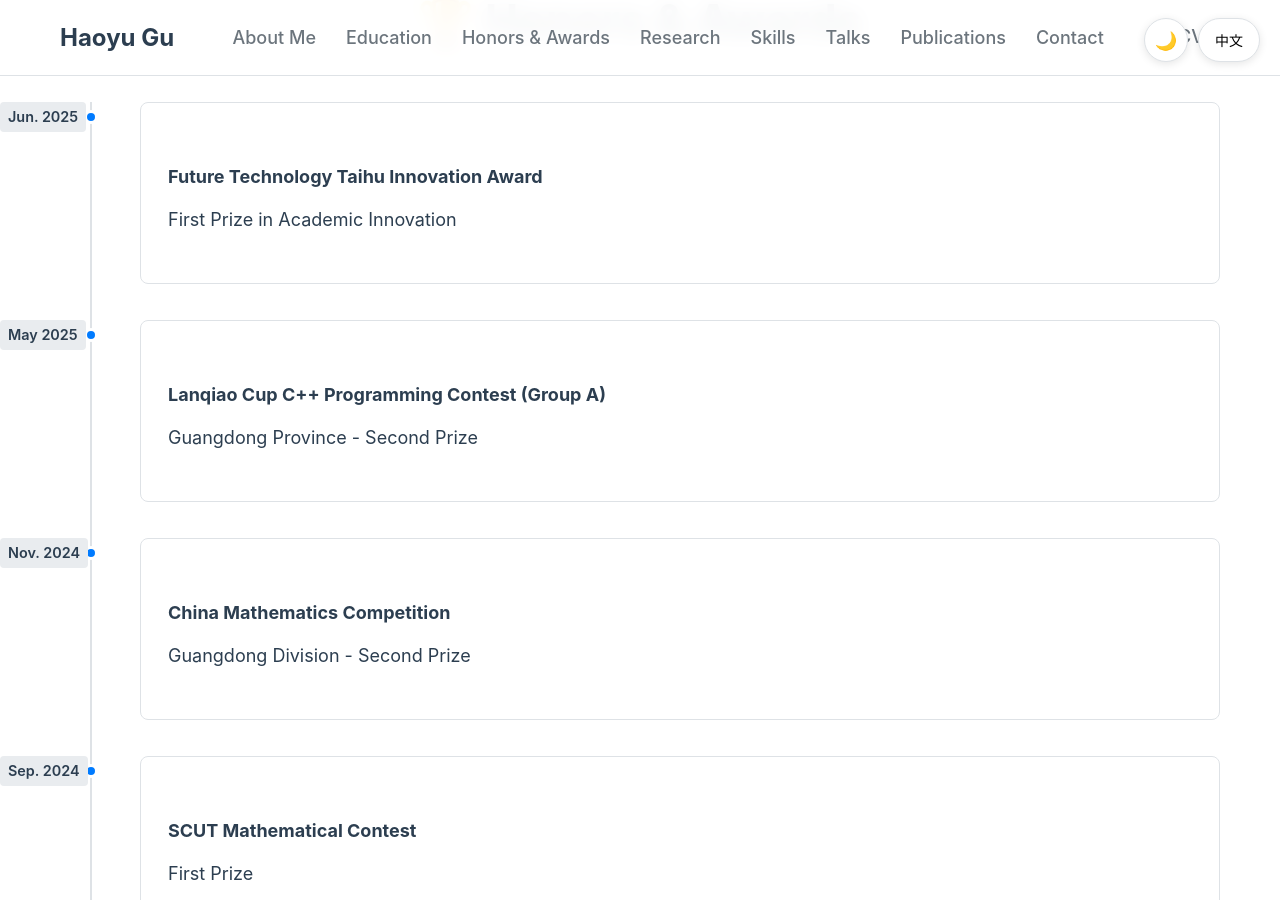
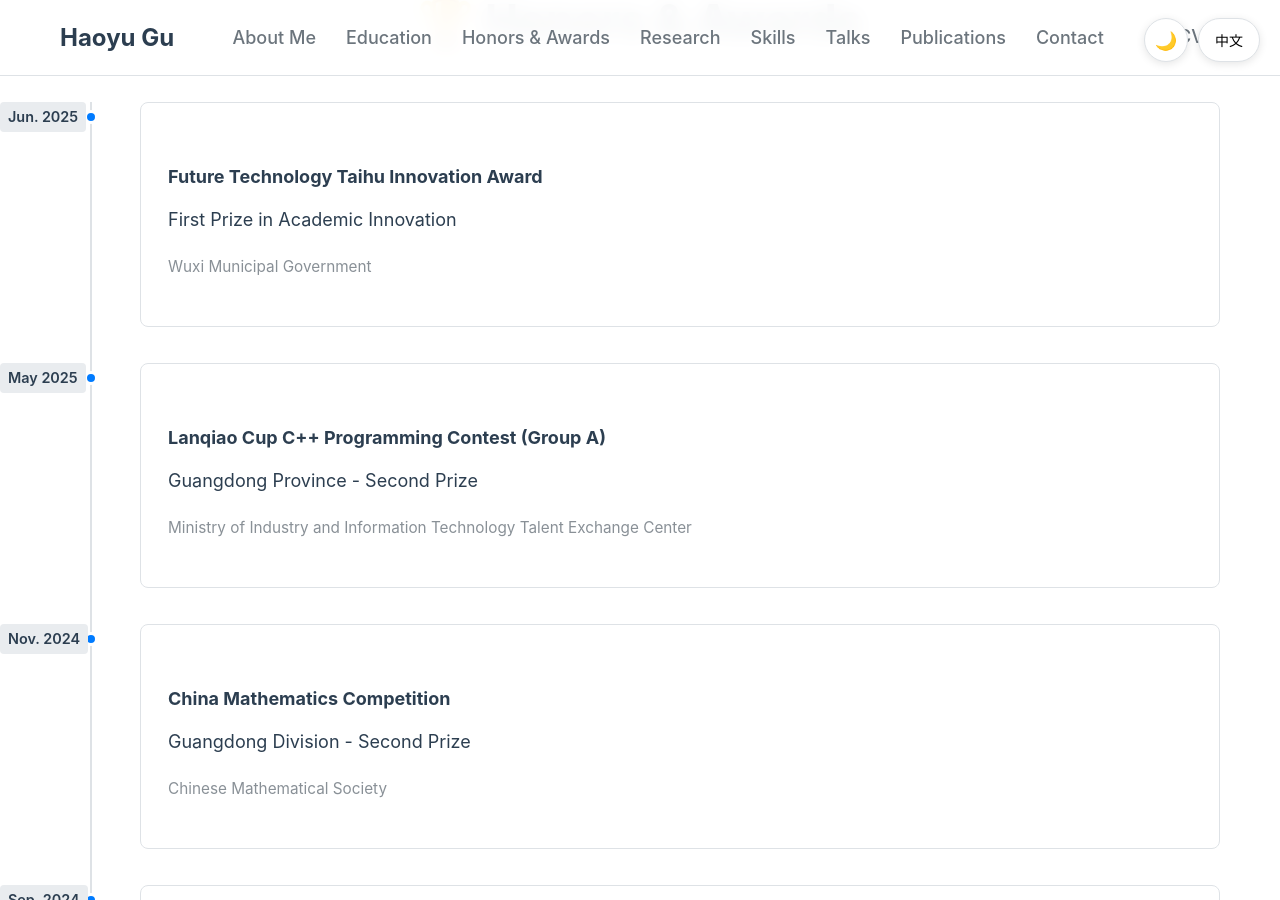
Before and after one commit to Haoyu-Gu/haoyu-gu.github.io, a Jekyll site: the page built from index.html, in a window 1280 px wide and 900 px high, scrolled down 3996 px. Built offline with Jekyll 4.4.1, drawn with Linux system fonts in a browser that asks for light colours; some of the changed text lies outside the part shown.

Commit message:
为每个奖项添加颁发机构信息

```diff
--- a/assets/css/custom.css
+++ b/assets/css/custom.css
@@ -1175,3 +1175,11 @@
   background: rgba(45, 45, 45, 0.5);
   border-left-color: #73d13d;
 }
+
+/* Award organizer */
+.award-organizer {
+  color: var(--text-secondary);
+  font-size: 0.85rem;
+  margin-top: 0.5rem;
+  opacity: 0.8;
+}
--- a/index.html
+++ b/index.html
@@ -109,6 +109,7 @@
       <div class="timeline-content">
         <h3 data-lang='{"en": "Future Technology Taihu Innovation Award", "zh": "未来技术太湖创新奖"}'>Future Technology Taihu Innovation Award</h3>
         <p data-lang='{"en": "First Prize in Academic Innovation", "zh": "学业创新一等奖"}'>学业创新一等奖</p>
+        <p class="award-organizer" data-lang='{"en": "Wuxi Municipal Government", "zh": "无锡市政府"}'>无锡市政府</p>
       </div>
     </div>
     <div class="timeline-item">
@@ -116,6 +117,7 @@
       <div class="timeline-content">
         <h3 data-lang='{"en": "Lanqiao Cup C++ Programming Contest (Group A)", "zh": "蓝桥杯C++程序设计竞赛（A组）"}'>Lanqiao Cup C++ Programming Contest (Group A)</h3>
         <p data-lang='{"en": "Guangdong Province - Second Prize", "zh": "广东省二等奖"}'>广东省二等奖</p>
+        <p class="award-organizer" data-lang='{"en": "Ministry of Industry and Information Technology Talent Exchange Center", "zh": "工业和信息化部人才交流中心"}'>工业和信息化部人才交流中心</p>
       </div>
     </div>
     <div class="timeline-item">
@@ -123,6 +125,7 @@
       <div class="timeline-content">
         <h3 data-lang='{"en": "China Mathematics Competition", "zh": "全国大学生数学竞赛"}'>China Mathematics Competition</h3>
         <p data-lang='{"en": "Guangdong Division - Second Prize", "zh": "广东赛区二等奖"}'>广东赛区二等奖</p>
+        <p class="award-organizer" data-lang='{"en": "Chinese Mathematical Society", "zh": "中国数学会"}'>中国数学会</p>
       </div>
     </div>
     <div class="timeline-item">
@@ -130,6 +133,7 @@
       <div class="timeline-content">
         <h3 data-lang='{"en": "SCUT Mathematical Contest", "zh": "华南理工大学数学竞赛"}'>SCUT Mathematical Contest</h3>
         <p data-lang='{"en": "First Prize", "zh": "一等奖"}'>一等奖</p>
+        <p class="award-organizer" data-lang='{"en": "School of Mathematics, SCUT", "zh": "华南理工大学数学学院"}'>华南理工大学数学学院</p>
       </div>
     </div>
     <div class="timeline-item">
@@ -137,6 +141,7 @@
       <div class="timeline-content">
         <h3 data-lang='{"en": "China Undergraduate Mathematical Contest in Modeling", "zh": "全国大学生数学建模竞赛"}'>China Undergraduate Mathematical Contest in Modeling</h3>
         <p data-lang='{"en": "Guangdong Province - Second Prize", "zh": "广东省二等奖"}'>广东省二等奖</p>
+        <p class="award-organizer" data-lang='{"en": "China Society for Industrial and Applied Mathematics", "zh": "中国工业与应用数学学会"}'>中国工业与应用数学学会</p>
       </div>
     </div>
     <div class="timeline-item">
@@ -144,6 +149,7 @@
       <div class="timeline-content">
         <h3 data-lang='{"en": "Embedded Chip and System Design Competition", "zh": "嵌入式芯片与系统设计竞赛"}'>Embedded Chip and System Design Competition</h3>
         <p data-lang='{"en": "Southern Region - Second Prize", "zh": "南部赛区二等奖"}'>南部赛区二等奖</p>
+        <p class="award-organizer" data-lang='{"en": "Chinese Institute of Electronics", "zh": "中国电子学会"}'>中国电子学会</p>
       </div>
     </div>
   </div>
```
